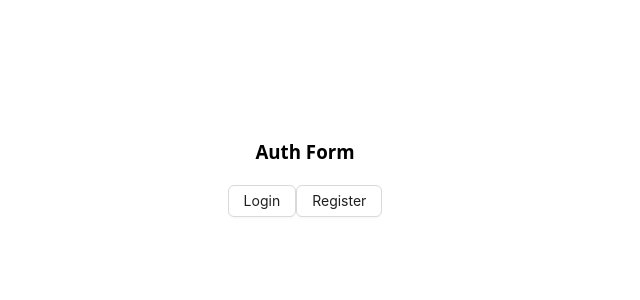
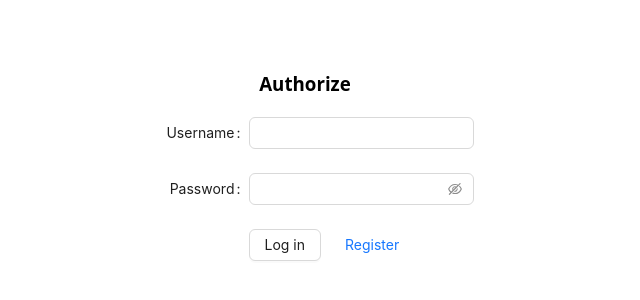
Before and after one commit to Blayts/app-users, a Vue app: page /register in a window 1280 px wide. Shown: the part 232-532 px from the top of the page, without its empty margins (335-975 px from the left). Built offline with nearby package versions, Linux system fonts and the light colour scheme; the HTML template or start-up script is replaced by a standard one.

Commit message:
Designed auth and register forms

```diff
--- a/src/components/auth/AuthForm.vue
+++ b/src/components/auth/AuthForm.vue
@@ -1,23 +1,69 @@
 <script setup lang="ts">
-import { Button } from 'ant-design-vue';
+import { Button, Form, FormItem, Input, InputPassword, Space } from 'ant-design-vue';
+import type { FormProps } from 'ant-design-vue';
+import { ref } from 'vue';
 import { useRouter } from 'vue-router';
-import { useAuth } from '../../hooks/useAuth';
+// import { useAuth } from '../../hooks/useAuth';
 
 const router = useRouter();
 
-const { login } = useAuth();
+// const { login } = useAuth();
+
+const model = ref({ password: '', username: '' });
+
+const rules: FormProps['rules'] = {
+    password: {
+        message: 'Password can\'t be empty',
+        validator(_, value: string) {
+            return value ? Promise.resolve(): Promise.reject();
+        },
+    },
+    username: {
+        message: 'Username can\'t be empty',
+        validator(_, value: string) {
+            return value ? Promise.resolve(): Promise.reject();
+        }
+    },
+};
 
 function goToRegisterForm() {
     router.push('/register');
 }
+
+function handlerFinish(values: any) {
+    console.log('AUTHORIZE', values);
+    //login(model.login, model.password);
+}
 </script>
 
 <template>
-    <div>
-        <h3>Auth Form</h3>
-        <Button @click="login">Login</Button>
-        <Button @click="goToRegisterForm">Register</Button>
-    </div>
+    <section>
+        <header>
+            <h3 style="text-align: center;">Authorize</h3>
+        </header>
+        <main>
+            <Form @finish="handlerFinish" :model="model" :rules="rules">
+                <FormItem label="Username" name="username" :label-col="{ span: 8 }">
+                    <Input
+                        autocomplete="off"
+                        v-model:value="model.username"
+                    ></Input>
+                </FormItem>
+                <FormItem label="Password" name="password" :label-col="{ span: 8 }">
+                    <InputPassword
+                        autocomplete="off"
+                        v-model:value="model.password"
+                    ></InputPassword>
+                </FormItem>
+                <FormItem :wrapper-col="{ offset: 8 }">
+                    <Space>
+                        <Button html-type="submit">Log in</Button>
+                        <Button @click="goToRegisterForm" type="link">Register</Button>
+                    </Space>
+                </FormItem>
+            </Form>
+        </main>
+    </section>
 </template>
 
 <style scoped>
--- a/src/components/auth/RegisterForm.vue
+++ b/src/components/auth/RegisterForm.vue
@@ -1,19 +1,92 @@
 <script setup lang="ts">
-import { Button } from 'ant-design-vue';
+import { Button, Form, FormItem, Input, InputPassword, Space } from 'ant-design-vue';
+import type { FormProps } from 'ant-design-vue';
 import { useRouter } from 'vue-router';
+import { ref } from 'vue';
 
 const router = useRouter();
+
+const model = ref({ name: '', password: '', repeatPassword: '', username: '' });
+
+const rules: FormProps['rules'] = {
+    name: {
+        message: 'Name must be filled',
+        required: true
+    },
+    password: {
+        message: 'Password must be filled',
+        required: true
+    },
+    repeatPassword: {
+        required: true,
+        validator: (_, value: string) => {
+            if(!value) {
+                return Promise.reject('Repeat must be filled');
+            }
+            else if(value !== model.value.password) {
+                return Promise.reject('The password doesn\'t match');
+            }
+            else {
+                return Promise.resolve();
+            }
+        }
+    },
+    username: {
+        message: 'Username must be filled',
+        required: true
+    }
+};
 
 function goBack() {
     router.back();
 }
+
+function handlerFinish(values: any) {
+    console.log('REGISTER', values);
+}
+
 </script>
 
 <template>
-    <div>
-        <h3>Register Form</h3>
-        <Button @click="goBack">Back</Button>
-    </div>
+    <section>
+        <header>
+            <h3 style="text-align: center;">Register new user</h3>
+        </header>
+        <main>
+            <Form @finish="handlerFinish" :model="model" :rules="rules">
+                <FormItem label="Username" name="username" :label-col="{ span: 8 }">
+                    <Input
+                        autocomplete="off"
+                        v-model:value="model.username"
+                    ></Input>
+                </FormItem>
+                <FormItem label="Name" name="name" :label-col="{ span: 8 }">
+                    <Input
+                        autocomplete="off"
+                        v-model:value="model.name"
+                    ></Input>
+                </FormItem>
+                <FormItem label="Password" name="password" :label-col="{ span: 8 }">
+                    <InputPassword
+                        autocomplete="off"
+                        v-model:value="model.password"
+                    ></InputPassword>
+                </FormItem>
+                <FormItem label="Repeat pass" name="repeatPassword" :label-col="{ span: 8 }">
+                    <InputPassword
+                        autocomplete="off"
+                        v-model:value="model.repeatPassword"
+                    ></InputPassword>
+                </FormItem>
+                <FormItem :wrapper-col="{ offset: 8 }">
+                    <Space>
+                        <Button html-type="submit" type="primary">Register</Button>
+                        <Button @click="goBack">Back</Button>
+                    </Space>
+                </FormItem>
+            </Form>
+        </main>
+    </section>
 </template>
 
 <style scoped>
--- a/src/style.css
+++ b/src/style.css
@@ -16,5 +16,4 @@ body {
   max-width: 1280px;
   margin: 0 auto;
   padding: 2rem;
-  text-align: center;
 }
```
